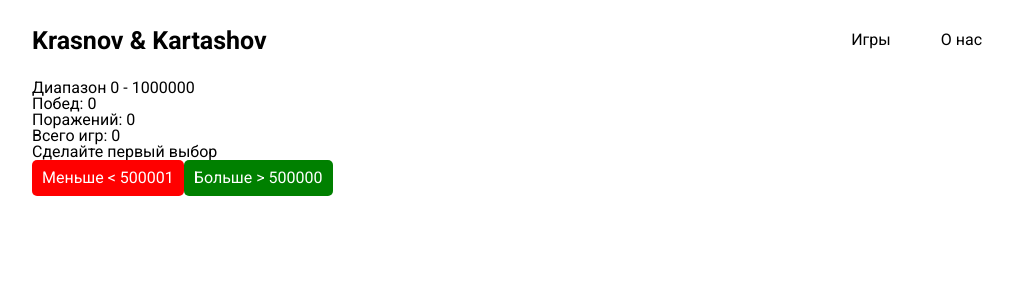
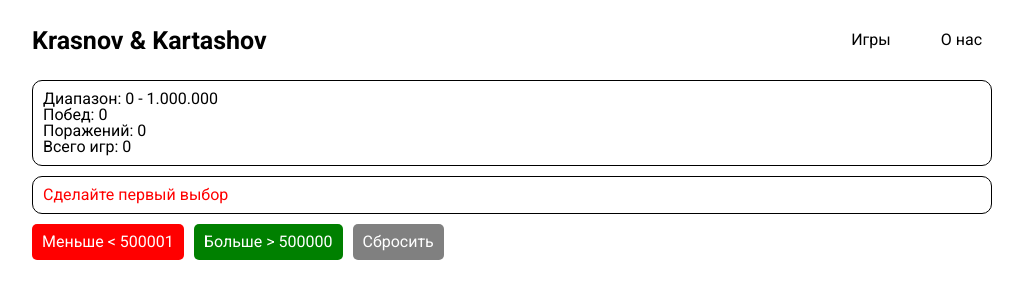
Before and after one commit to byteCruncherDEV/dual-games, a React (Vite) app: page /games/more-less in a window 1280 px wide. Shown: the top 300 px of the page, without its empty margins (128-1151 px from the left). Built offline with nearby package versions, Linux system fonts and the light colour scheme.

Commit message:
style and fix more-less

```diff
--- /dev/null
+++ b/src/pages/MoreLess/MoreLess.module.scss
@@ -0,0 +1,31 @@
+.wrapper {
+  display: flex;
+  flex-direction: column;
+  gap: 10px
+
+}
+
+.statsList {
+  border: 1px solid black;
+  border-radius: 10px;
+  padding: 10px;
+}
+
+.gameInfo {
+  padding: 10px;
+  border: 1px solid black;
+  border-radius: 10px;
+}
+
+.actions {
+  display: flex;
+  gap: 10px
+}
+
+.win {
+  color: green;
+}
+
+.lose {
+  color: red;
+}
--- a/src/pages/MoreLess/MoreLess.tsx
+++ b/src/pages/MoreLess/MoreLess.tsx
@@ -1,10 +1,12 @@
 import { useState } from 'react';
 import ButtonAction from '../../shared/ButtonAction';
+import styles from './MoreLess.module.scss';
 
 const MoreLess = () => {
   const [win, setWin] = useState<boolean | undefined>(undefined);
   const [winCount, setWinCount] = useState<number>(0);
   const [gamesCount, setGamesCount] = useState<number>(0);
+  const [lastNumber, setLastNumber] = useState<number | undefined>(undefined);
 
   const generateRandomNumber = (min: number, max: number) => {
     return Math.floor(Math.random() * (max - min + 1)) + min;
@@ -12,34 +14,61 @@ const MoreLess = () => {
 
   const tryLess = () => {
     setGamesCount(gamesCount + 1);
-    const isWin = generateRandomNumber(0, 1000000) < 500001;
+    const randNumber = generateRandomNumber(0, 1000000);
+    const isWin = randNumber < 500001;
 
+    setLastNumber(randNumber);
     setWin(isWin);
     if (isWin) setWinCount(winCount + 1);
   };
 
   const tryMore = () => {
     setGamesCount(gamesCount + 1);
-    const isWin = generateRandomNumber(0, 1000000) > 500000;
+    const randNumber = generateRandomNumber(0, 1000000);
+    const isWin = randNumber > 500000;
 
+    setLastNumber(randNumber);
     setWin(isWin);
     if (isWin) setWinCount(winCount + 1);
   };
 
+  const resetGame = () => {
+    setLastNumber(undefined);
+    setWin(undefined);
+    setWinCount(0);
+    setGamesCount(0);
+  };
+
   return (
-    <div>
-      <h2>Диапазон 0 - 1000000</h2>
-      <h3>Побед: {winCount}</h3>
-      <h3>Поражений: {gamesCount - winCount}</h3>
-      <h3>Всего игр: {gamesCount}</h3>
-      <h3>{win == undefined ? 'Сделайте первый выбор' : win ? 'Вы угадали' : 'Вы не угадали'}</h3>
-      <ButtonAction color="white" backgroundColor="red" text="Меньше < 500001" onClick={tryLess} />
+    <div className={styles.wrapper}>
+      <ul className={styles.statsList}>
+        <li>Диапазон: 0 - 1.000.000</li>
+        <li>Побед: {winCount}</li>
+        <li>Поражений: {gamesCount - winCount}</li>
+        <li>Всего игр: {gamesCount}</li>
+      </ul>
+      <div className={styles.gameInfo}>
+        <h3>{lastNumber && 'Число было: ' + lastNumber}</h3>
+        <h3 className={win ? styles.win : styles.lose}>
+          {win == undefined ? 'Сделайте первый выбор' : win ? 'Вы угадали' : 'Вы не угадали'}
+        </h3>
+      </div>
+
+      <div className={styles.actions}>
+        <ButtonAction
+          color="white"
+          backgroundColor="red"
+          text="Меньше < 500001"
+          onClick={tryLess}
+        />
         <ButtonAction
           color="white"
           backgroundColor="green"
           text="Больше > 500000"
           onClick={tryMore}
         />
+        <ButtonAction color="white" backgroundColor="grey" text="Сбросить" onClick={resetGame} />
+      </div>
     </div>
   );
 };
```
Lines whose indentation alone changed are shown as unchanged.
